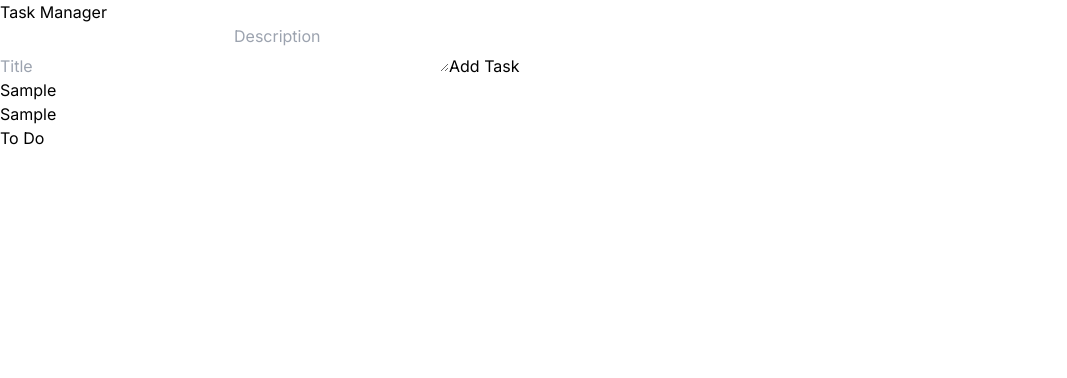
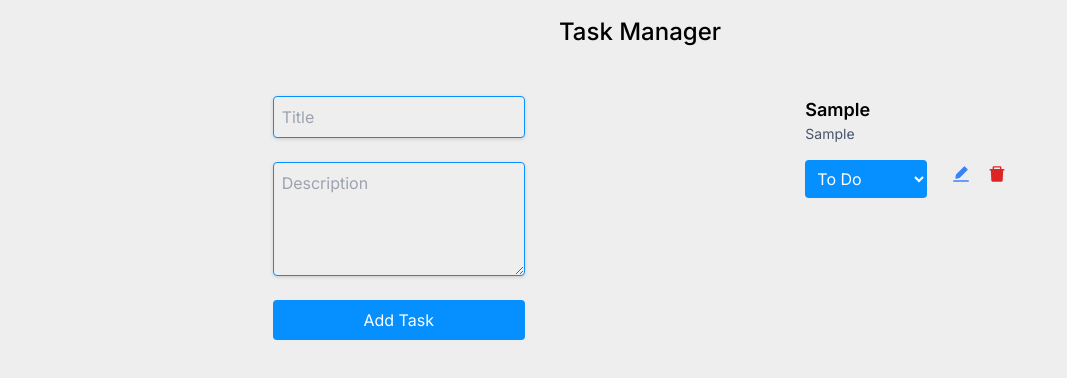
Before and after one commit to Gurjantrandahwa/task_manager-, a Next.js app: page / in a window 1280 px wide. Both pictures are taken after typing "Sample", "Sample" into the empty fields and a click on the button "Add Task". Shown: the top 378 px of the page, without its empty margins (0-1067 px from the left). Built offline with nearby package versions, Linux system fonts and the light colour scheme.

Commit message:
implemented the add and edit the task files

```diff
--- a/app/components/TaskForm.tsx
+++ b/app/components/TaskForm.tsx
@@ -1,36 +1,58 @@
-import { useState } from 'react';
+import React from "react";
+import {useFormik} from "formik";
+import * as Yup from "yup";
 
 interface TaskFormProps {
     onSubmit: (title: string, description: string) => void;
 }
 
-const TaskForm: React.FC<TaskFormProps> = ({ onSubmit }) => {
-    const [title, setTitle] = useState('');
-    const [description, setDescription] = useState('');
+const TaskForm: React.FC<TaskFormProps> = ({onSubmit}) => {
+    const formik = useFormik({
+        initialValues: {
+            title: "",
+            description: "",
+        },
+        validationSchema: Yup.object({
+            title: Yup.string().required("Title is required"),
+            description: Yup.string().required("Description is required"),
+        }),
+        onSubmit: (values) => {
+            onSubmit(values.title, values.description);
+            formik.resetForm();
+        },
+    });
 
-    const handleSubmit = (e: React.FormEvent) => {
-        e.preventDefault();
-        onSubmit(title, description);
-        setTitle('');
-        setDescription('');
-    };
-
-    return (
-        <form onSubmit={handleSubmit}>
+    return <form onSubmit={formik.handleSubmit} className="flex flex-col">
         <input
+            className="drop-shadow p-2 w-full rounded outline-[#068FFF] border border-[#068FFF]"
             type="text"
             placeholder="Title"
-                value={title}
-                onChange={(e) => setTitle(e.target.value)}
+            name="title"
+            value={formik.values.title}
+            onChange={formik.handleChange}
         />
+        {formik.touched.title && formik.errors.title && (
+            <div className="text-sm text-red-600 mt-2">{formik.errors.title}</div>
+        )}
         <textarea
+            className="drop-shadow p-2 w-full rounded outline-[#068FFF] mt-6 border border-[#068FFF]"
             placeholder="Description"
-                value={description}
-                onChange={(e) => setDescription(e.target.value)}
+            name="description"
+            rows={4}
+            value={formik.values.description}
+            onChange={formik.handleChange}
         />
-            <button type="submit">Add Task</button>
+        {formik.touched.description && formik.errors.description && (
+            <div className="text-sm text-red-600 mt-2">{formik.errors.description}</div>
+        )}
+        <button
+            className="bg-[#068FFF] text-white px-8 py-2 rounded w-full mt-6"
+            type="submit"
+            disabled={!formik.isValid || formik.isSubmitting}
+        >
+            Add Task
+        </button>
     </form>
-    );
-};
+}
 
 export default TaskForm;
--- a/app/components/TaskList.tsx
+++ b/app/components/TaskList.tsx
@@ -1,22 +1,140 @@
-import { observer } from 'mobx-react';
-import { TaskInstance } from '../store/Task';
+import React, {useState} from "react";
+import {AiFillDelete, AiFillEdit} from "react-icons/ai";
+
+interface Task {
+    id: string;
+    title: string;
+    description: string;
+    status: "In Progress" | "To Do" | "Complete";
+}
 
 interface TaskListProps {
-    tasks: TaskInstance[];
+    tasks: Task[];
+    onDeleteTask: (taskId: string) => void;
+    onEditTask: (taskId: string, updatedTask: Task) => void;
+    onUpdateStatus: (taskId: string, status: "In Progress" | "To Do" | "Complete") => void;
 }
 
-const TaskList: React.FC<TaskListProps> = ({ tasks }) => {
-    return (
-        <div>
-            {tasks.map((task) => (
-                <div key={task.id}>
-                    <h3>{task.title}</h3>
-                    <p>{task.description}</p>
-                    <p>{task.status}</p>
-                </div>
-            ))}
-        </div>
-    );
+const TaskList: React.FC<TaskListProps> = ({
+                                               tasks,
+                                               onDeleteTask,
+                                               onEditTask,
+                                               onUpdateStatus,
+                                           }) => {
+    const [editingTaskId, setEditingTaskId] = useState<string | null>(null);
+    const [editedTitle, setEditedTitle] = useState("");
+    const [editedDescription, setEditedDescription] = useState("");
+    const [taskStatus, setTaskStatus] = useState<"In Progress" | "To Do" | "Complete">("To Do");
+
+    const handleStartEditing = (taskId: string, title: string, description: string, status: "In Progress" | "To Do" | "Complete") => {
+        setEditingTaskId(taskId);
+        setEditedTitle(title);
+        setEditedDescription(description);
+        setTaskStatus(status);
+    };
+
+    const handleCancelEditing = () => {
+        setEditingTaskId(null);
+        setEditedTitle("");
+        setEditedDescription("");
+        setTaskStatus("To Do");
+    };
+
+    const handleSaveEditing = (taskId: string) => {
+        const updatedTask: Task = {
+            id: taskId,
+            title: editedTitle,
+            description: editedDescription,
+            status: taskStatus,
+        };
+        onEditTask(taskId, updatedTask);
+        setEditingTaskId(null);
+        setEditedTitle("");
+        setEditedDescription("");
+        setTaskStatus("To Do");
+    };
+
+    const handleDeleteTask = (taskId: string) => {
+        onDeleteTask(taskId);
+    };
+
+    const handleUpdateStatus = (taskId: string, status: "In Progress" | "To Do" | "Complete") => {
+        onUpdateStatus(taskId, status);
+    };
+
+    const openEditDialog = (taskId: string, title: string, description: string, status: "In Progress" | "To Do" | "Complete") => {
+        handleStartEditing(taskId, title, description, status);
+    };
+
+    return <div>
+        {tasks.map((task) => (
+            <div key={task.id} className="flex flex-col">
+                {editingTaskId === task.id ? (
+                    <div className={"flex flex-col drop-shadow-lg p-4 "}>
+                        <input
+                            className="p-2 w-full rounded outline-[#068FFF] mt-6 border border-[#068FFF]"
+                            type="text"
+                            value={editedTitle}
+                            onChange={(e) => setEditedTitle(e.target.value)}
+                        />
+                        <textarea
+                            className="p-2 w-full rounded outline-[#068FFF] mt-6 border border-[#068FFF]"
+                            value={editedDescription}
+                            onChange={(e) => setEditedDescription(e.target.value)}
+                        />
+                        <select
+                            className="mt-4 mb-6 outline-blue-500 p-2 bg-[#068FFF] rounded text-white"
+                            value={taskStatus}
+                            onChange={(e) =>
+                                setTaskStatus(e.target.value as "In Progress" | "To Do" | "Complete")
+                            }
+                        >
+                            <option value="In Progress" className=" text-black text-sm">In Progress</option>
+                            <option value="To Do" className="  text-black text-sm">To Do</option>
+                            <option value="Complete" className=" text-black text-sm">Complete</option>
+                        </select>
+                        <div className=" flex justify-between">
+                            <button onClick={() => handleSaveEditing(task.id)}
+                                    className=" bg-[#068FFF] px-4 text-white rounded py-2">Save
+                            </button>
+                            <button onClick={handleCancelEditing}
+                                    className=" border border-[#068FFF] px-4 text-[#068FFF] py-2 rounded">Cancel
+                            </button>
+                        </div>
+
+                    </div>
+                ) : (
+                    <div className={" flex flex-col "}>
+                        <h3 className="font-semibold text-lg">{task.title}</h3>
+                        <p className="text-slate-600 text-sm">{task.description}</p>
+                        <div className=" flex items-start gap-6 justify-center">
+                            <select
+                                className="mt-4 mb-6 outline-blue-500 p-2 bg-[#068FFF] rounded text-white"
+                                value={task.status}
+                                onChange={(e) =>
+                                    handleUpdateStatus(task.id, e.target.value as "In Progress" | "To Do" | "Complete")
+                                }
+                            >
+                                <option value="In Progress" className=" text-black text-sm">In Progress</option>
+                                <option value="To Do" className="  text-black text-sm">To Do</option>
+                                <option value="Complete" className=" text-black text-sm">Complete</option>
+                            </select>
+                            <div className="flex gap-4 mt-5">
+                                <button
+                                    onClick={() => openEditDialog(task.id, task.title, task.description, task.status)}>
+                                    <AiFillEdit className={"text-blue-500  text-xl"}/>
+                                </button>
+                                <button onClick={() => handleDeleteTask(task.id)}>
+                                    <AiFillDelete className="text-xl text-red-600"/>
+                                </button>
+                            </div>
+                        </div>
+
+                    </div>
+                )}
+            </div>
+        ))}
+    </div>
 };
 
-export default observer(TaskList);
+export default TaskList;
--- a/app/globals.css
+++ b/app/globals.css
@@ -1,3 +1,14 @@
 @tailwind base;
 @tailwind components;
 @tailwind utilities;
+
+* {
+    margin: 0;
+    padding: 0;
+    box-sizing: border-box;
+    background-color: #EEEEEE;
+}
+
+button{
+    cursor: pointer;
+}
--- a/app/layout.tsx
+++ b/app/layout.tsx
@@ -5,7 +5,7 @@ import { Inter } from 'next/font/google'
 const inter = Inter({ subsets: ['latin'] })
 
 export const metadata: Metadata = {
-  title: 'Create Next App',
+  title: 'Task Manager',
   description: 'Generated by create next app',
 }
 
--- a/app/page.tsx
+++ b/app/page.tsx
@@ -1,31 +1,77 @@
 "use client"
 
+import React, {useState, useEffect} from "react";
 
-import { observer } from 'mobx-react';
-import { useState } from 'react';
-import {TaskInstance,TaskModel} from "./store/Task";
 import TaskForm from "./components/TaskForm";
 import TaskList from "./components/TaskList";
 
 
-const Home:React.FC = () => {
-  const [tasks, setTasks] = useState<TaskInstance[]>([]);
+interface Task {
+    id: string;
+    title: string;
+    description: string;
+    status: "In Progress" | "To Do" | "Complete";
+}
+
+const Home: React.FC = () => {
+    const [tasks, setTasks] = useState<Task[]>([]);
+
+    useEffect(() => {
+        // Retrieve tasks from local storage on initial load
+        const storedTasks = localStorage.getItem("tasks");
+        if (storedTasks) {
+            setTasks(JSON.parse(storedTasks));
+        }
+    }, []);
+
     const handleAddTask = (title: string, description: string) => {
-    const task = TaskModel.create({
+        const newTask: Task = {
             id: Math.random().toString(),
             title,
             description,
-      status: 'To Do',
-    });
-    setTasks((prevTasks) => [...prevTasks, task]);
+            status: "To Do",
         };
-  return<>
-    <div>
-      <h1>Task Manager</h1>
-      <TaskForm onSubmit={handleAddTask} />
-      <TaskList tasks={tasks} />
+        const updatedTasks = [...tasks, newTask];
+        setTasks(updatedTasks);
+        localStorage.setItem("tasks", JSON.stringify(updatedTasks));
+    };
+
+    const handleDeleteTask = (taskId: string) => {
+        const updatedTasks = tasks.filter((task) => task.id !== taskId);
+        setTasks(updatedTasks);
+        localStorage.setItem("tasks", JSON.stringify(updatedTasks));
+    };
+
+    const handleEditTask = (taskId: string, updatedTask: Task) => {
+        const updatedTasks = tasks.map((task) =>
+            task.id === taskId ? updatedTask : task
+        );
+        setTasks(updatedTasks);
+        localStorage.setItem("tasks", JSON.stringify(updatedTasks));
+    };
+
+    const handleUpdateStatus = (taskId: string, status: "In Progress" | "To Do" | "Complete") => {
+        const updatedTasks = tasks.map((task) =>
+            task.id === taskId ? {...task, status} : task
+        );
+        setTasks(updatedTasks);
+        localStorage.setItem("tasks", JSON.stringify(updatedTasks));
+    };
+
+    return <>
+        <div className="p-4 mx-auto">
+            <h1 className="text-center font-medium text-2xl mb-12">Task Manager</h1>
+            <div className="flex justify-evenly flex-wrap gap-6">
+                <TaskForm onSubmit={handleAddTask}/>
+                <TaskList
+                    tasks={tasks}
+                    onDeleteTask={handleDeleteTask}
+                    onEditTask={handleEditTask}
+                    onUpdateStatus={handleUpdateStatus}
+                />
+            </div>
         </div>
     </>
 }
 
-export default observer(Home);
+export default Home;
--- a/app/store/Task.ts
+++ /dev/null
@@ -1,23 +0,0 @@
-import { types, Instance } from 'mobx-state-tree';
-import { Task } from '../types/Task';
-
-export const TaskModel = types
-    .model('Task', {
-        id: types.identifier,
-        title: types.string,
-        description: types.string,
-        status: types.string,
-    })
-    .actions((self) => ({
-        setTitle(title: string) {
-            self.title = title;
-        },
-        setDescription(description: string) {
-            self.description = description;
-        },
-        setStatus(status: string) {
-            self.status = status;
-        },
-    }));
-
-export type TaskInstance = Instance<typeof TaskModel>;
--- a/app/types/Task.ts
+++ /dev/null
@@ -1,6 +0,0 @@
-export interface Task {
-    id: string;
-    title: string;
-    description: string;
-    status: string;
-}
```
Also changed, not shown: package.json (+7 -4 lines), 1 other file (tests, documents, lock files or other folders). Lines whose indentation alone changed are shown as unchanged.
